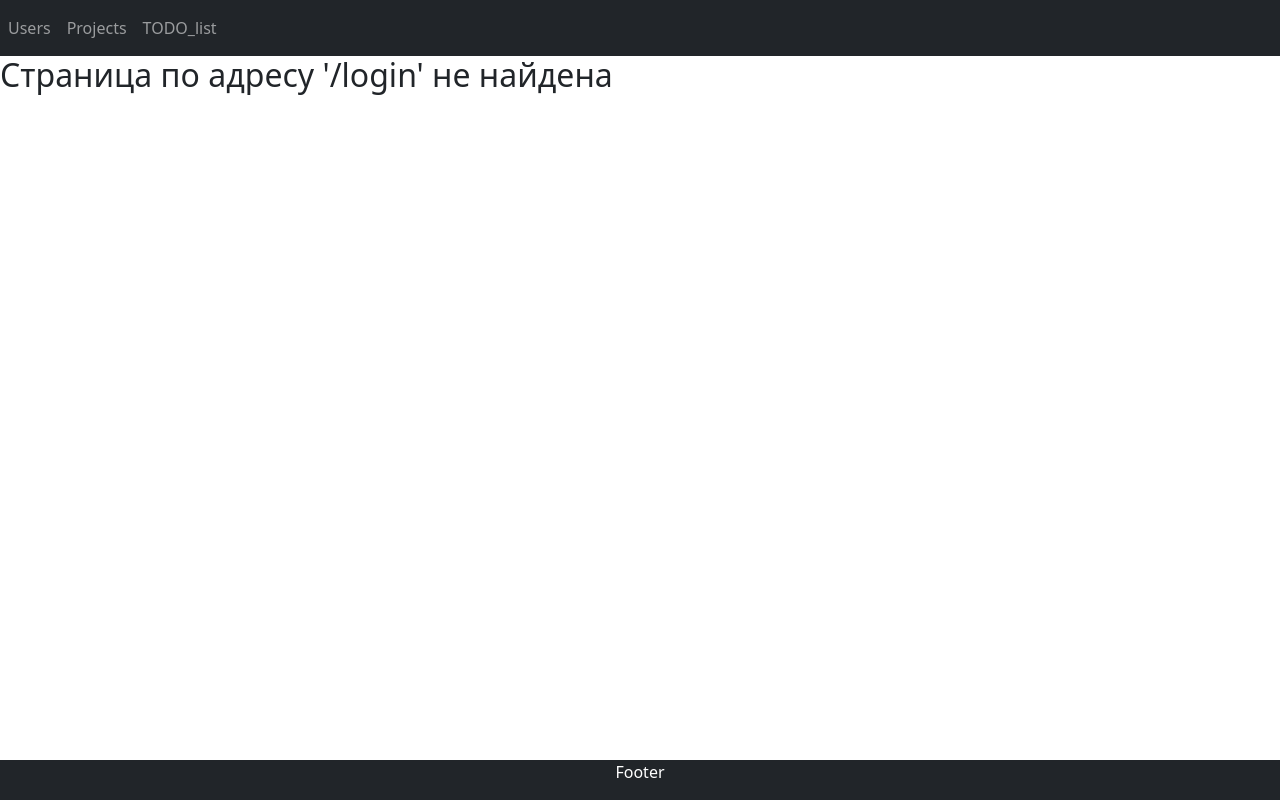
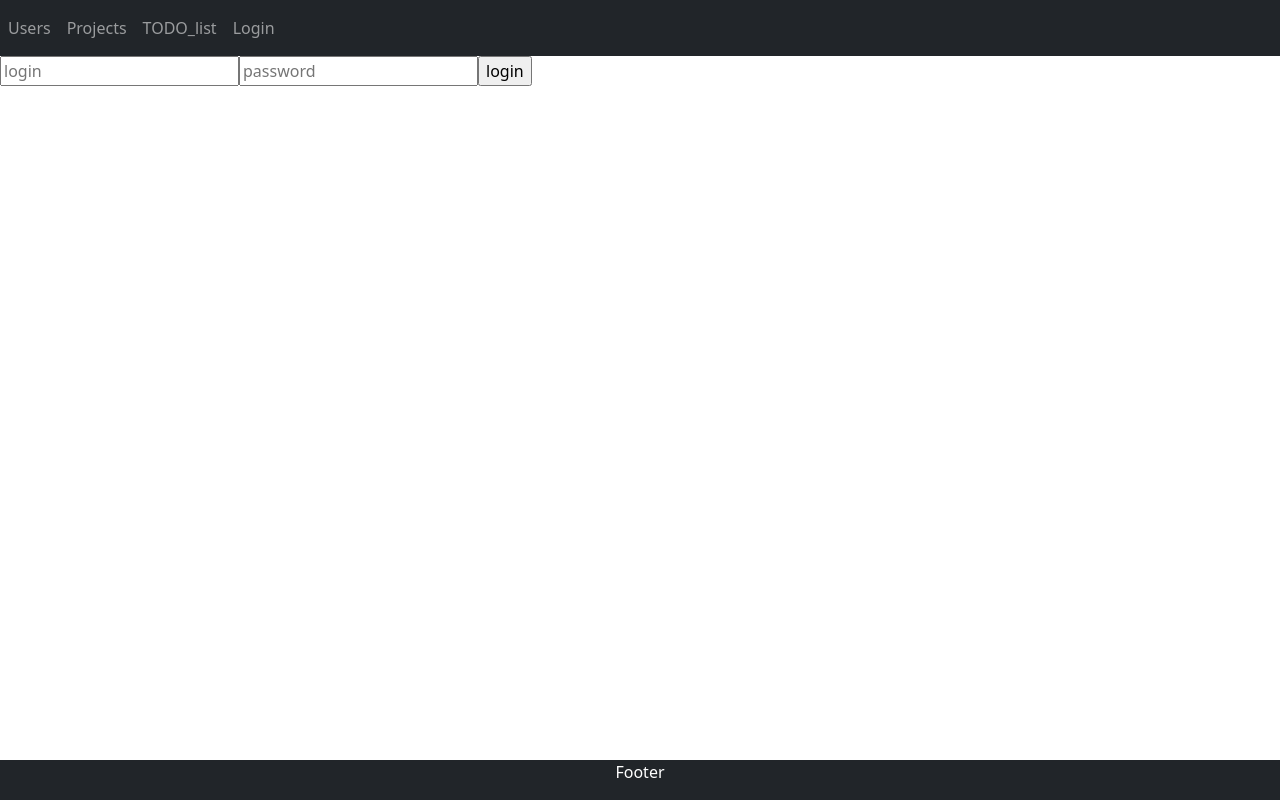
Before and after one commit to e-kondra/DRF_todo, a React (Create React App) app in the folder frontend/: page /#/login in a window 1280 px wide. Built offline with nearby package versions, Linux system fonts and the light colour scheme; no server answers.

Commit message:
LoginForm for frontend

```diff
--- a/frontend/src/App.js
+++ b/frontend/src/App.js
@@ -12,6 +12,7 @@
 import TodoList from "./components/TodoLs";
 import NotFound404 from "./components/NotFound404";
 import ProjectsTodoList from "./components/ProjectsTodo";
+import LoginForm from "./components/LoginForm";
 
 
 class App extends React.Component {
@@ -69,6 +70,7 @@
                         <Route exact path='/' component={() => <UserList users={this.state.users}/>}/>
                         <Route exact path='/projects' component={() => <ProjectList projects={this.state.projects}/>}/>
                         <Route exact path='/todo' component={() => <TodoList todos={this.state.todos}/>}/>
+                        <Route exact path='/login' component={() => <LoginForm/>}/>
                         <Route path='/project/:id'>
                             <ProjectsTodoList todos={this.state.todos} projects={this.state.projects}/>
                         </Route>
--- /dev/null
+++ b/frontend/src/components/LoginForm.js
@@ -0,0 +1,38 @@
+import React from "react";
+
+class LoginForm extends React.Component {
+    constructor(props) {
+        super(props);
+        this.state = {
+            login: '',
+            password: '',
+        }
+    }
+
+    handleChange(event){
+        this.setState(
+            {
+                [event.target.name]: event.target.value
+            }
+        )
+    }
+
+    handleSubmit(event){
+        console.log(this.state.login + ' ' + this.state.password)
+        event.preventDefault()
+    }
+
+    render() {
+        return (
+            <form onSubmit={(event) => this.handleSubmit(event)}>
+                <input type="text" name="login" placeholder="login" value={this.state.login}
+                       onChange={(event) => this.handleChange(event)}/>
+                <input type="password" name="password" placeholder="password" value={this.state.password}
+                       onChange={(event) => this.handleChange(event)}/>
+                <input type="submit" value="login"/>
+            </form>
+        );
+    }
+}
+
+export default LoginForm;
--- a/frontend/src/components/Menu.js
+++ b/frontend/src/components/Menu.js
@@ -13,6 +13,7 @@
                         <Link to='/' className="link-light nav-link">Users</Link>
                         <Link to='/projects' className="link-light nav-link">Projects </Link>
                         <Link to='/todo' className="link-light nav-link">TODO_list </Link>
+                        <Link to='/login' className="link-light nav-link">Login </Link>
                     </Nav>
                 </Navbar.Collapse>
             </Navbar>
```
Also changed, not shown: 1 other file (tests, documents, lock files or other folders).
